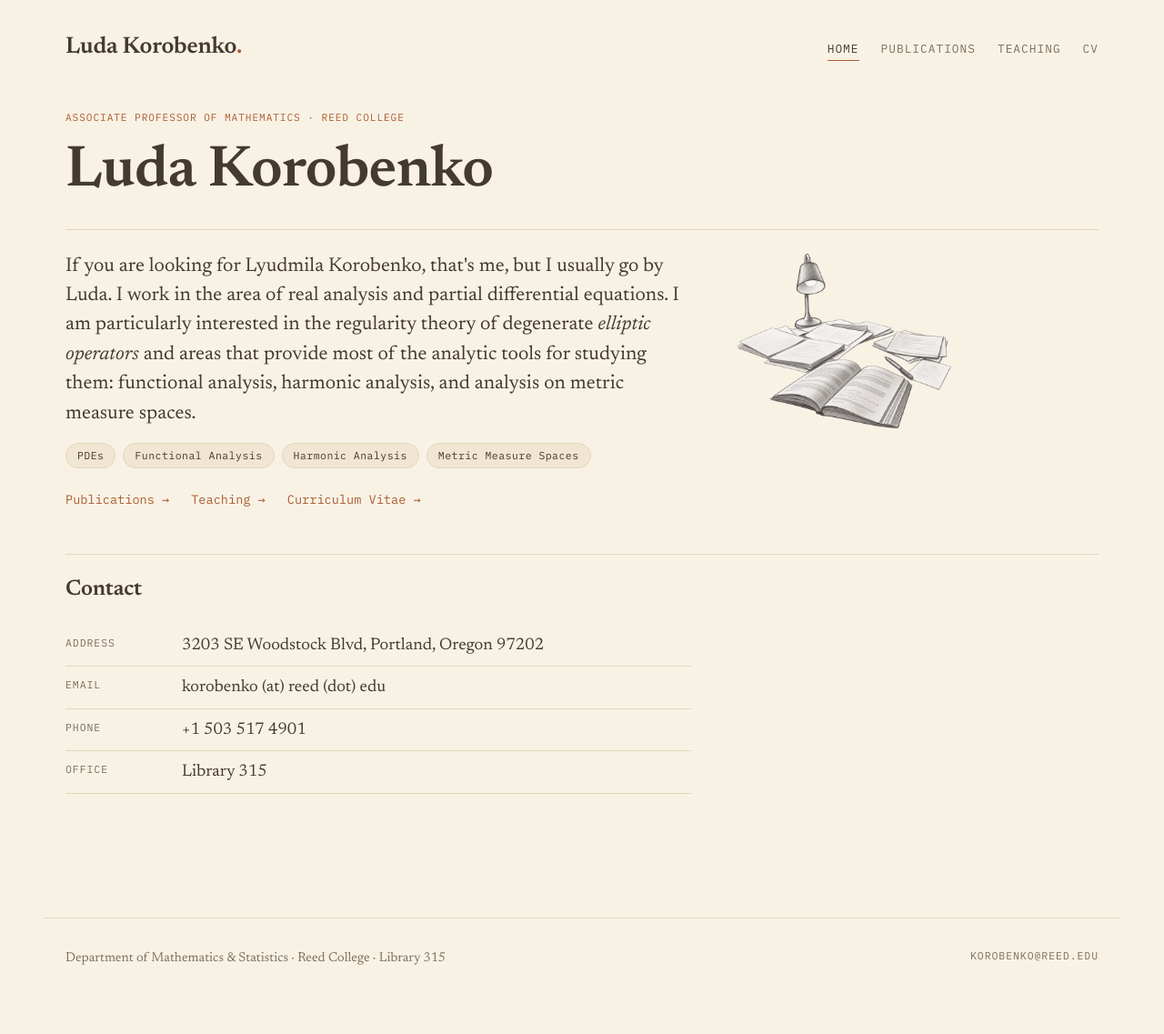
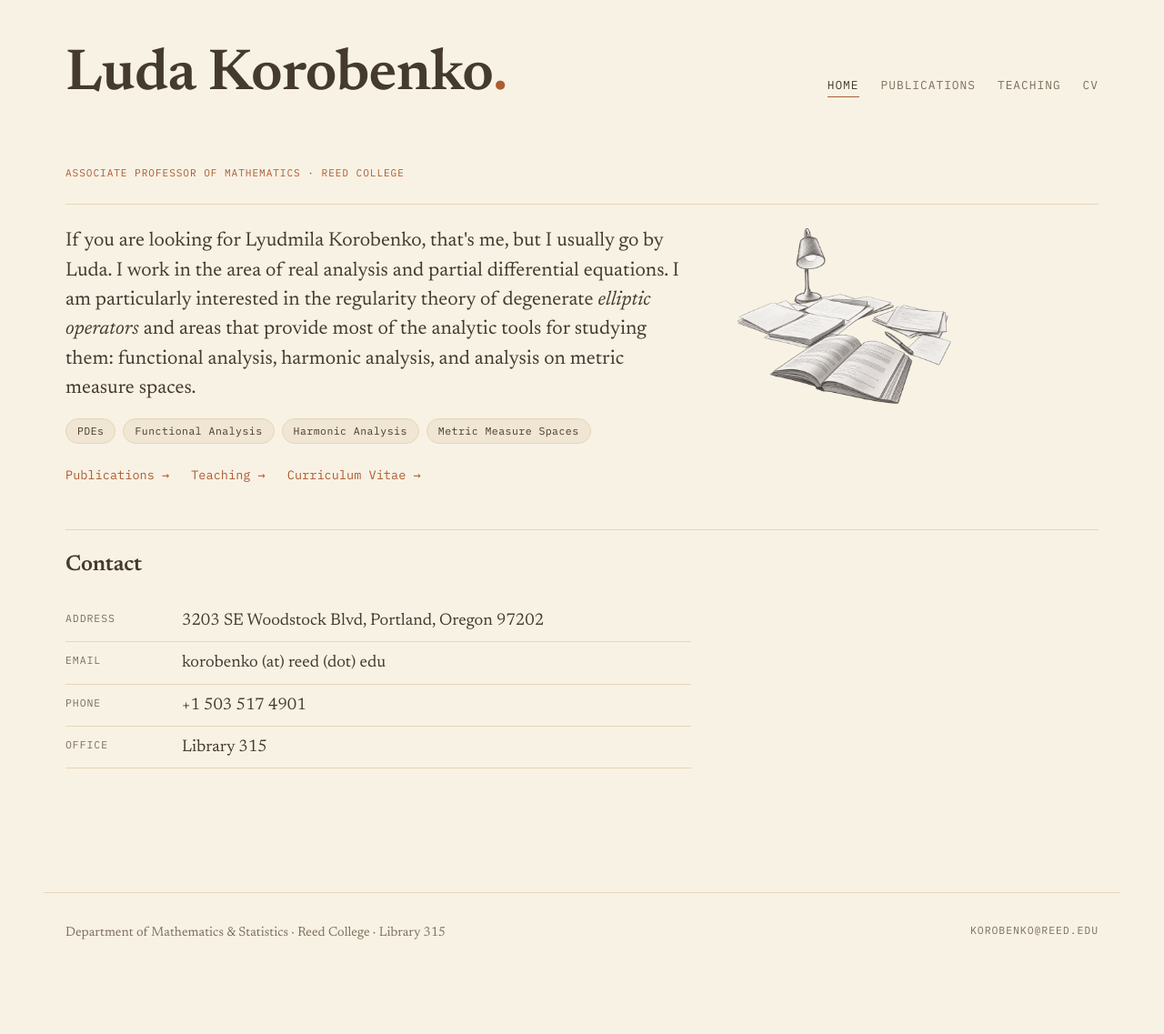
Before and after one commit to chhh/luda-website, a Jekyll site: the page built from index.md, in a window 1280 px wide. Shown: the whole page at 91% size. Built offline with Jekyll 4.4.1, drawn with Linux system fonts in a browser that asks for light colours; after the commit the page ends 1109 px from its top, so only the background shows below that.

Commit message:
Change heading

```diff
--- a/assets/css/style.css
+++ b/assets/css/style.css
@@ -55,7 +55,7 @@ body {
 
 .site-title {
   font-family: var(--serif);
-  font-size: 1.6rem;
+  font-size: clamp(2.5rem, 6vw, 4rem);
   font-weight: 600;
   color: var(--ink);
   text-decoration: none;
--- a/index.md
+++ b/index.md
@@ -5,8 +5,6 @@ description: "Lyudmila (Luda) Korobenko, Associate Professor of Mathematics at R
 ---
 
 <p class="eyebrow"><a href="https://www.reed.edu/faculty-profiles/profiles/korobenko-lyudmila.html">Associate Professor of Mathematics</a> · <a href="https://www.reed.edu/">Reed College</a></p>
-
-<h1>Luda Korobenko</h1>
 
 <hr class="divider">
 
```
